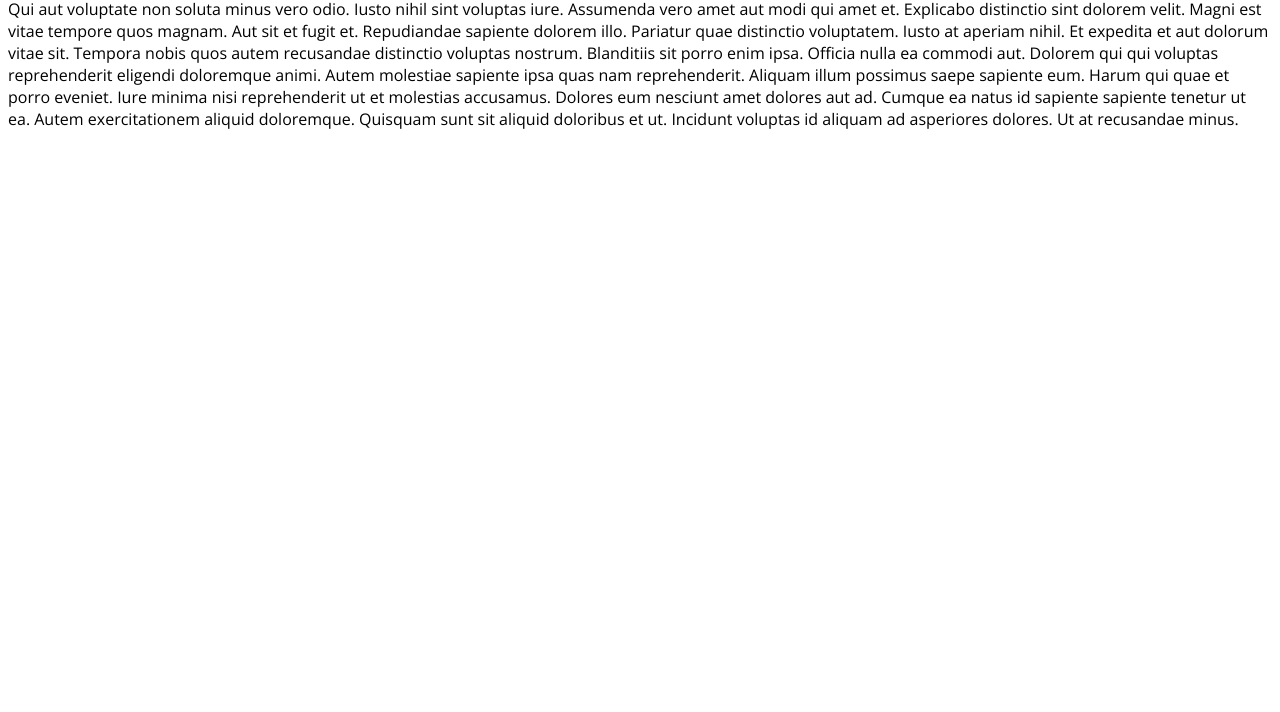
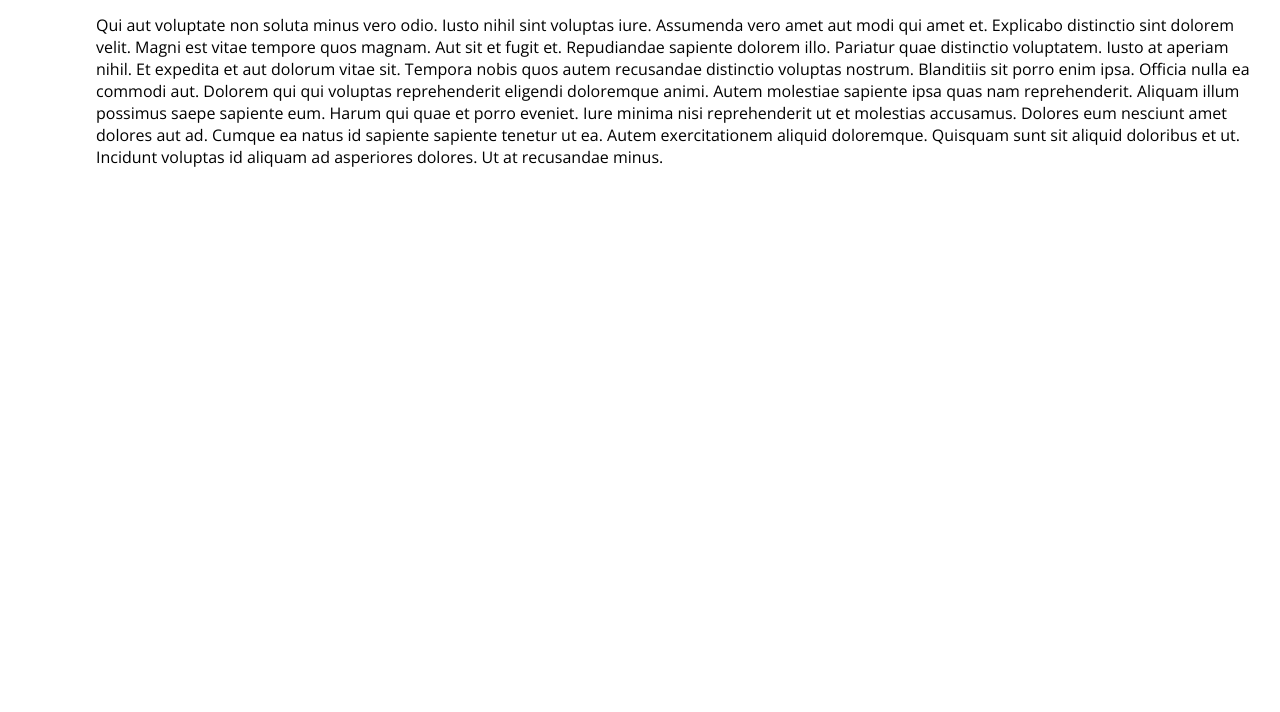
Before and after one commit to franbarra/franbarra.github.io, a plain HTML site: page index.html in a window 1280 px wide. Shown: the part 88-800 px from the top of the page. Drawn offline with nearby package versions, Linux system fonts and the light colour scheme.

Commit message:
Add styles for 'body', 'main'

```diff
--- a/docs/style.css
+++ b/docs/style.css
@@ -6,3 +6,15 @@
     --bg-primary: #23232e;
     --bg-secondary: #141418;
 }
+
+body {
+    color: black;
+    background-color: white;
+    margin: 0;
+    padding: 0;
+}
+
+main {
+    margin-left: 5rem;
+    padding: 1rem;
+}
```
